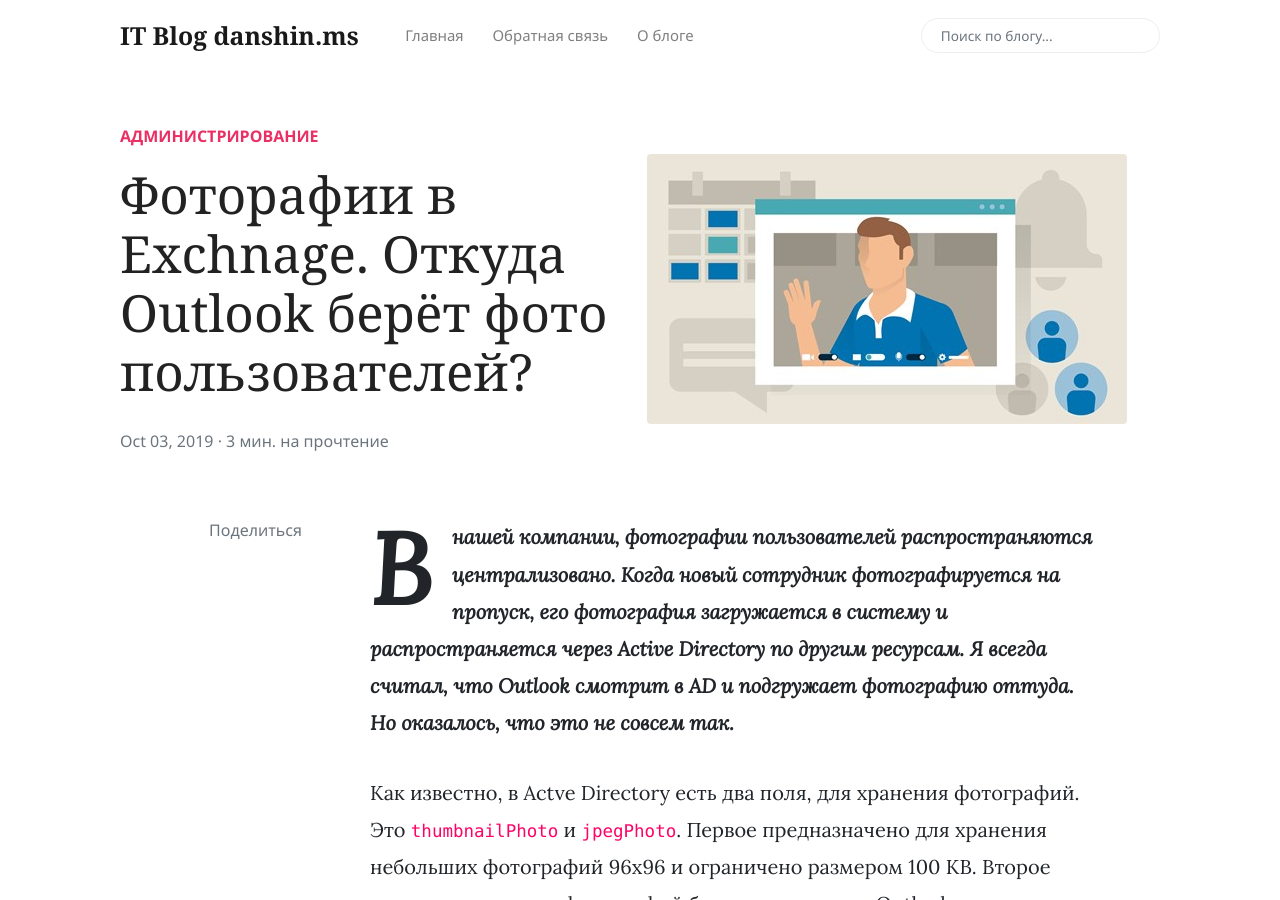
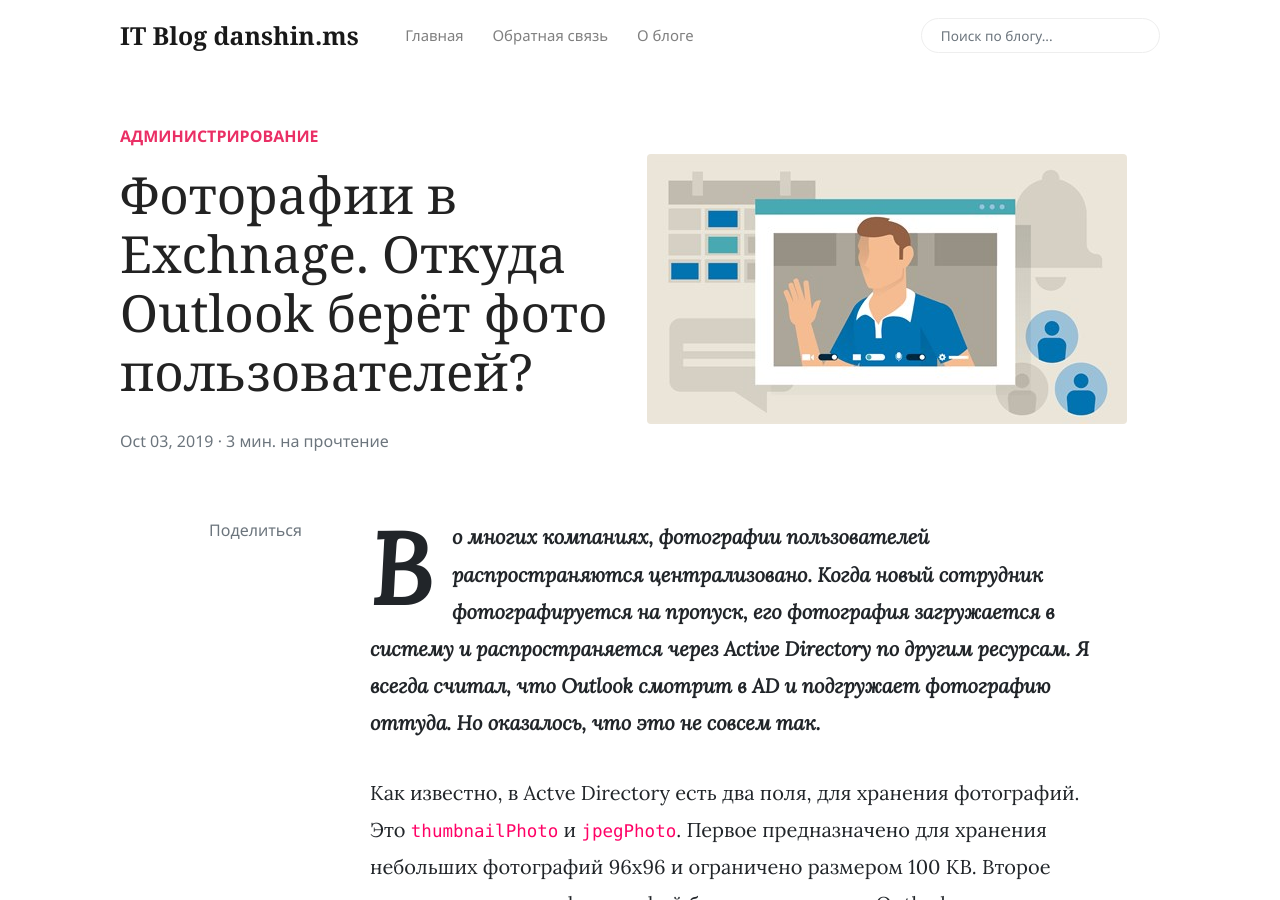
Before and after one commit to mdanshin/mdanshin.github.io, a Jekyll site: the page built from _posts/2019-10-03-Exchange Photos.md, in a window 1280 px wide and 900 px high. Built offline with Jekyll 4.4.1, drawn with Linux system fonts in a browser that asks for light colours; nearby versions of some CDN libraries; comment, search, counter and statistics services are not loaded.

Commit message:
some fix

```diff
--- a/_posts/2019-10-03-Exchange Photos.md
+++ b/_posts/2019-10-03-Exchange Photos.md
@@ -6,7 +6,7 @@
 image: assets/images/Exchange-Photos/0.jpg
 author: Mikhail
 ---
-***В нашей компании, фотографии пользователей распространяются централизовано. Когда новый сотрудник фотографируется на пропуск, его фотография загружается в систему и распространяется через Active Directory по другим ресурсам. Я всегда считал, что Outlook смотрит в AD и подгружает фотографию оттуда. Но оказалось, что это не совсем так.***
+***Во многих компаниях, фотографии пользователей распространяются централизовано. Когда новый сотрудник фотографируется на пропуск, его фотография загружается в систему и распространяется через Active Directory по другим ресурсам. Я всегда считал, что Outlook смотрит в AD и подгружает фотографию оттуда. Но оказалось, что это не совсем так.***
 
 Как известно, в Actve Directory есть два поля, для хранения фотографий. Это `thumbnailPhoto` и `jpegPhoto`. Первое предназначено для хранения небольших фотографий 96x96 и ограничено размером 100 KB. Второе предназначено для фотографий большего размера. Outlook использует поле `thumbnailPhoto`. Более внятного описания из официальной документации я не нашёл. Если кто-то может поделиться ссылкой на подробное описание этих полей, то прошу оставить её в комментариях к этому посту.
 
```
